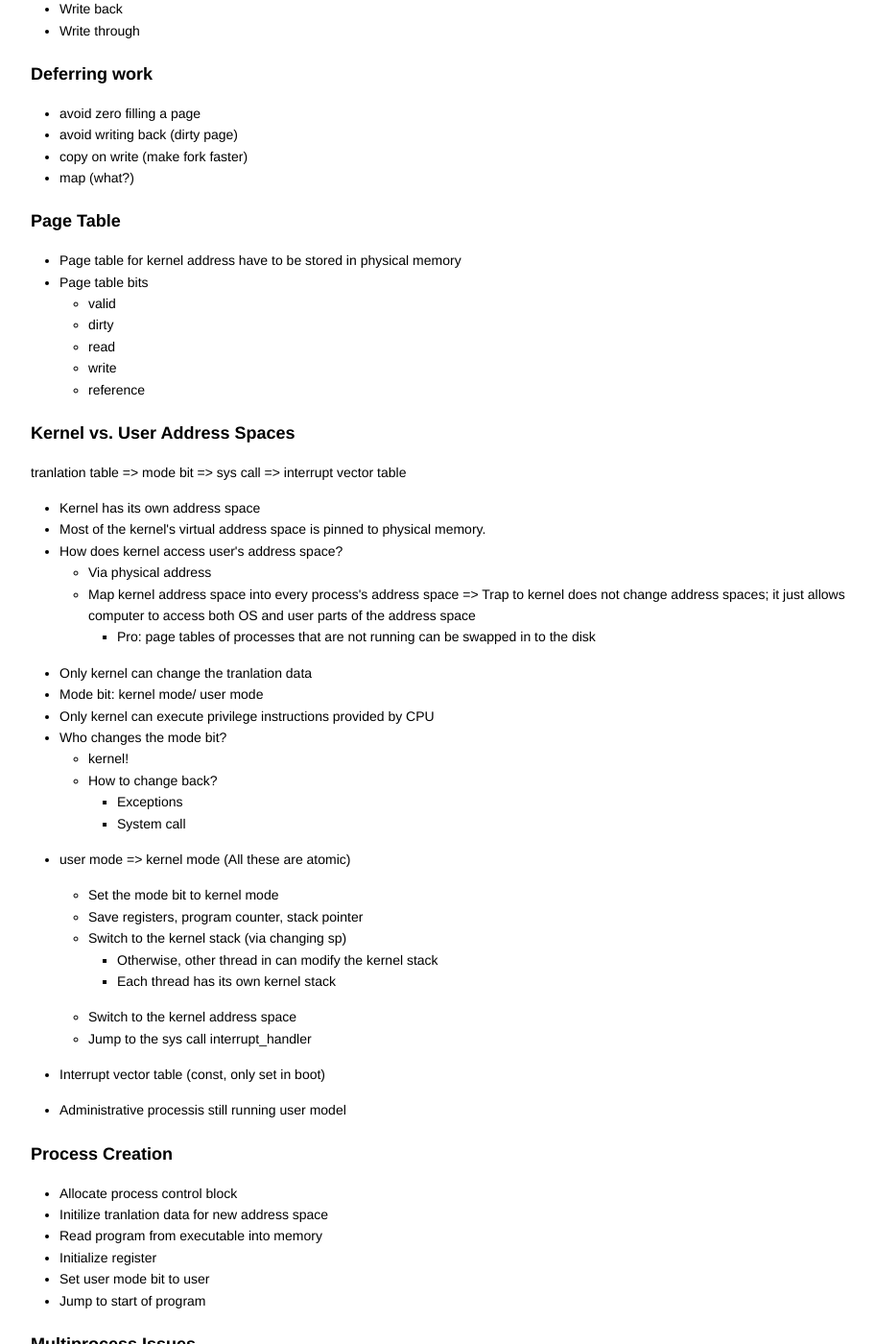
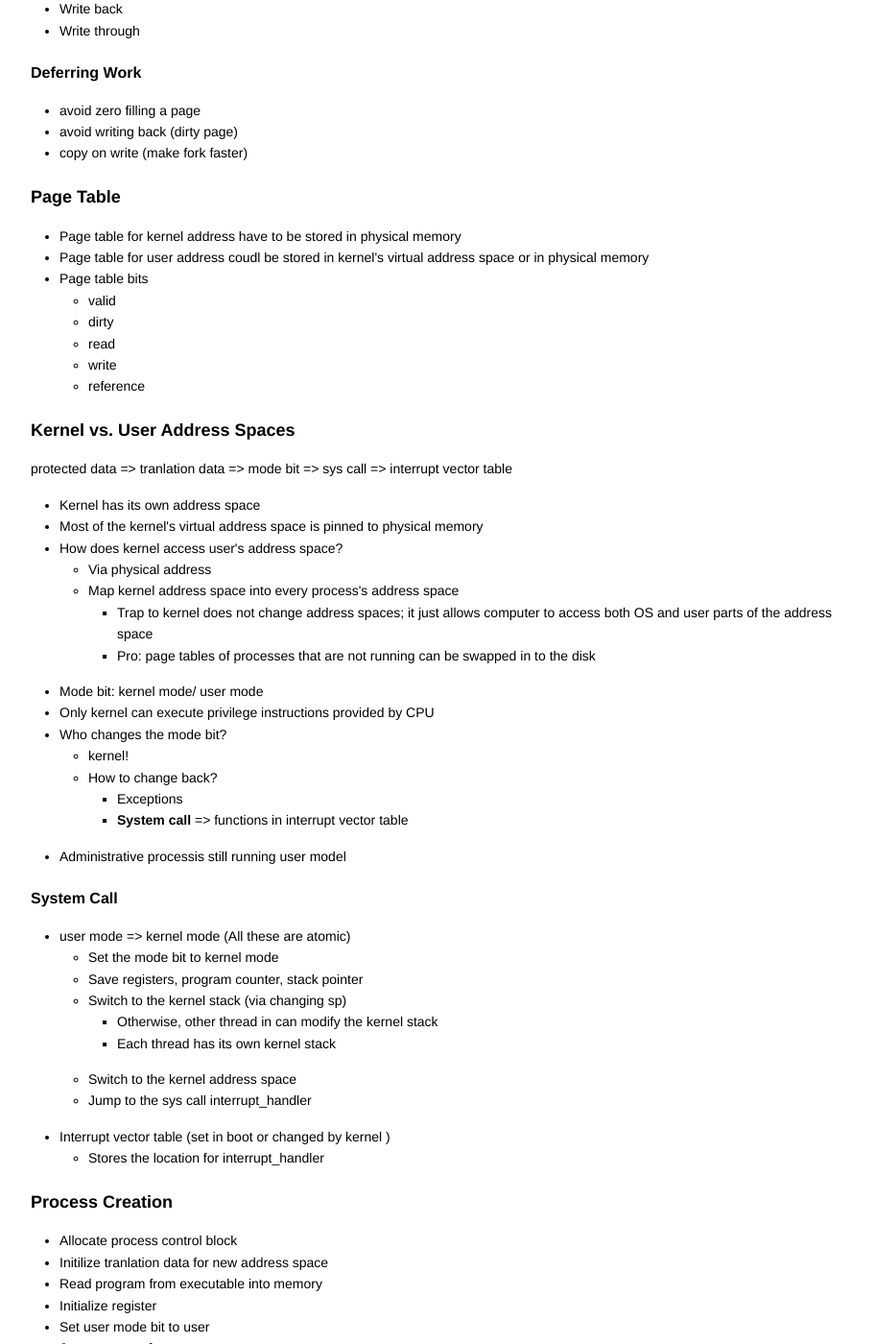
Before and after one commit to lichenhao1995/qinyeli.github.io, a Jekyll site: the page _posts/2016-04-23-eecs482_final_review.html, which Jekyll copies as it is, in a window 1280 px wide and 1400 px high, scrolled down 1469 px. Shown: the whole window at 96% size, without its empty margins (181-1093 px from the left). Built offline with Jekyll 4.4.1, drawn with Linux system fonts in a browser that asks for light colours; formulas are drawn with MathJax 3; some of the changed lines change nothing that is shown; some of the changed text lies outside the part shown.

Commit message:
Updated eecs482 final note system call

```diff
--- a/_posts/2016-04-23-eecs482_final_review.html
+++ b/_posts/2016-04-23-eecs482_final_review.html
@@ -455,7 +455,7 @@ pre[class*="language-"] {
 <li>Protection/Controlled Sharing (Swap file/ Regular file backed mem)</li>
 </ol>
 
-<h3 id="toc_2">Address translation (by MMU)</h3>
+<h3 id="toc_2">Address Translation (by MMU)</h3>
 
 <ul>
 <li>Static translation: tranlate addresses before execution</li>
@@ -498,7 +498,7 @@ pre[class*="language-"] {
 <li>Large page size =&gt; internal fragmentation</li>
 </ul>
 
-<h4 id="toc_6">Multi-level paging (slower, more flexible)</h4>
+<h4 id="toc_6">Multi-level Paging (slower, more flexible)</h4>
 
 <ul>
 <li>Take less space becuase of allocation on need</li>
@@ -508,7 +508,7 @@ pre[class*="language-"] {
 
 <h3 id="toc_7">Caching</h3>
 
-<h4 id="toc_8">Tranlation lookaside buffer (TLB)</h4>
+<h4 id="toc_8">Tranlation Lookaside Buffer (TLB)</h4>
 
 <ul>
 <li>TLB caches PTEs</li>
@@ -532,19 +532,19 @@ pre[class*="language-"] {
 <li>Write through</li>
 </ul>
 
-<h3 id="toc_11">Deferring work</h3>
+<h4 id="toc_11">Deferring Work</h4>
 
 <ul>
 <li>avoid zero filling a page</li>
 <li>avoid writing back (dirty page)</li>
 <li>copy on write (make fork faster)</li>
-<li>map (what?)</li>
 </ul>
 
 <h3 id="toc_12">Page Table</h3>
 
 <ul>
 <li>Page table for kernel address have to be stored in physical memory</li>
+<li>Page table for user address coudl be stored in kernel&#39;s virtual address space or in physical memory</li>
 <li>Page table bits
 
 <ul>
@@ -558,23 +558,22 @@ pre[class*="language-"] {
 
 <h3 id="toc_13">Kernel vs. User Address Spaces</h3>
 
-<p>tranlation table =&gt; mode bit =&gt; sys call =&gt; interrupt vector table</p>
+<p>protected data =&gt; tranlation data =&gt; mode bit =&gt; sys call =&gt; interrupt vector table</p>
 
 <ul>
 <li>Kernel has its own address space</li>
-<li>Most of the kernel&#39;s virtual address space is pinned to physical memory.</li>
+<li>Most of the kernel&#39;s virtual address space is pinned to physical memory</li>
 <li>How does kernel access user&#39;s address space?
 
 <ul>
 <li>Via physical address</li>
 <li>Map kernel address space into every process&#39;s address space
-=&gt; Trap to kernel does not change address spaces; it just allows computer to access both OS and user parts of the address space
 
 <ul>
+<li>Trap to kernel does not change address spaces; it just allows computer to access both OS and user parts of the address space</li>
 <li>Pro: page tables of processes that are not running can be swapped in to the disk</li>
 </ul></li>
 </ul></li>
-<li>Only kernel can change the tranlation data</li>
 <li>Mode bit: kernel mode/ user mode</li>
 <li>Only kernel can execute privilege instructions provided by CPU</li>
 <li>Who changes the mode bit?
@@ -585,10 +584,16 @@ pre[class*="language-"] {
 
 <ul>
 <li>Exceptions</li>
-<li>System call</li>
+<li><strong>System call</strong> =&gt; functions in interrupt vector table</li>
 </ul></li>
 </ul></li>
-<li><p>user mode =&gt; kernel mode (All these are atomic)</p>
+<li>Administrative processis still running user model</li>
+</ul>
+
+<h4 id="toc_14">System Call</h4>
+
+<ul>
+<li>user mode =&gt; kernel mode (All these are atomic)
 
 <ul>
 <li>Set the mode bit to kernel mode</li>
@@ -602,11 +607,14 @@ pre[class*="language-"] {
 <li>Switch to the kernel address space</li>
 <li>Jump to the sys call interrupt_handler</li>
 </ul></li>
-<li><p>Interrupt vector table (const, only set in boot)</p></li>
-<li><p>Administrative processis still running user model</p></li>
+<li>Interrupt vector table (set in boot or changed by kernel )
+
+<ul>
+<li>Stores the location for interrupt_handler</li>
+</ul></li>
 </ul>
 
-<h3 id="toc_14">Process Creation</h3>
+<h3 id="toc_15">Process Creation</h3>
 
 <ul>
 <li>Allocate process control block</li>
@@ -617,7 +625,7 @@ pre[class*="language-"] {
 <li>Jump to start of program</li>
 </ul>
 
-<h3 id="toc_15">Multiprocess Issues</h3>
+<h3 id="toc_16">Multiprocess Issues</h3>
 
 <ul>
 <li>Global vs. Local Replacement</li>
@@ -630,16 +638,16 @@ pre[class*="language-"] {
 </ul></li>
 </ul>
 
-<h4 id="toc_16">Process Creation</h4>
+<h4 id="toc_17">Process Creation</h4>
 
 <ol>
 <li>fork()</li>
 <li>exec(): replace new process&#39;s data address space with data from program executable</li>
 </ol>
 
-<h2 id="toc_17">I/O and File Systems</h2>
+<h2 id="toc_18">I/O and File Systems</h2>
 
-<h3 id="toc_18">Disk I/O</h3>
+<h3 id="toc_19">Disk I/O</h3>
 
 <p>Abstraction provided by OS:</p>
 
@@ -692,7 +700,7 @@ pre[class*="language-"] {
 <li>No overwrite =&gt; page program operation, erase operation before rewrite</li>
 </ul>
 
-<h3 id="toc_19">File Systems</h3>
+<h3 id="toc_20">File Systems</h3>
 
 <ul>
 <li>File system is a persistent data structure</li>
@@ -708,7 +716,7 @@ pre[class*="language-"] {
 <li>Most files are small, but most bytes are in the large files</li>
 </ul>
 
-<h4 id="toc_20">How to find files? How to organize files?</h4>
+<h4 id="toc_21">How to find files? How to organize files?</h4>
 
 <ul>
 <li>File header (inode) that stores
@@ -721,7 +729,7 @@ pre[class*="language-"] {
 </ul></li>
 </ul>
 
-<h5 id="toc_21">Contiguous allocation (corresponds to base and bound)</h5>
+<h5 id="toc_22">Contiguous allocation (corresponds to base and bound)</h5>
 
 <ul>
 <li>An array of blocks</li>
@@ -731,7 +739,7 @@ pre[class*="language-"] {
 <li>External fragmentation</li>
 </ul>
 
-<h5 id="toc_22">Indexed files (corresponds to paging)</h5>
+<h5 id="toc_23">Indexed files (corresponds to paging)</h5>
 
 <ul>
 <li>An array of block pointers</li>
@@ -739,7 +747,7 @@ pre[class*="language-"] {
 <li>Potentially slow sequencial access</li>
 </ul>
 
-<h6 id="toc_23">Multi-level indexed files</h6>
+<h6 id="toc_24">Multi-level indexed files</h6>
 
 <ul>
 <li>A tree of block pointers</li>
@@ -747,7 +755,7 @@ pre[class*="language-"] {
 <li>Potentially more accesses to read a file block =&gt; unbalanced tree</li>
 </ul>
 
-<h4 id="toc_24">File Caching</h4>
+<h4 id="toc_25">File Caching</h4>
 
 <ul>
 <li>Virtual memory starts from memory and adds disk for larger capacity</li>
@@ -766,7 +774,7 @@ pre[class*="language-"] {
 </ul></li>
 </ul>
 
-<h4 id="toc_25">Reliability &amp; Durability</h4>
+<h4 id="toc_26">Reliability &amp; Durability</h4>
 
 <ul>
 <li>Ordering</li>
@@ -778,7 +786,7 @@ pre[class*="language-"] {
 </ul></li>
 </ul>
 
-<h5 id="toc_26">Shadowing (enable time machine)</h5>
+<h5 id="toc_27">Shadowing (enable time machine)</h5>
 
 <ol>
 <li>Update the shadow</li>
@@ -786,14 +794,14 @@ pre[class*="language-"] {
 <li>Update the new shadow</li>
 </ol>
 
-<h6 id="toc_27">Shadow Paging</h6>
+<h6 id="toc_28">Shadow Paging</h6>
 
 <ul>
 <li>Based on the observation that file system is a tree</li>
 <li>Only shadow nodes that are related to the transaction</li>
 </ul>
 
-<h5 id="toc_28">Logging</h5>
+<h5 id="toc_29">Logging</h5>
 
 <ol>
 <li>Write modifications to log, (which is stored in the disk)</li>
@@ -806,7 +814,7 @@ pre[class*="language-"] {
 <li>If only logging metadata, called journalling</li>
 </ul>
 
-<h5 id="toc_29">Log-structrued File System (LFS)</h5>
+<h5 id="toc_30">Log-structrued File System (LFS)</h5>
 
 <ul>
 <li>Optimize file system for writes (sequential)</li>
@@ -818,11 +826,11 @@ pre[class*="language-"] {
 
 <p>Problem: external fragmentation =&gt; log cleaner</p>
 
-<h2 id="toc_30">Networking and Distributed System</h2>
+<h2 id="toc_31">Networking and Distributed System</h2>
 
-<h3 id="toc_31">Networking</h3>
+<h3 id="toc_32">Networking</h3>
 
-<h4 id="toc_32">Socket</h4>
+<h4 id="toc_33">Socket</h4>
 
 <p>app -&gt; socket -&gt; NIC(network interface card) -&gt; NIC -&gt; socket -&gt; app</p>
 
@@ -831,7 +839,7 @@ pre[class*="language-"] {
 <li>bounded consumer-producer buffer</li>
 </ul>
 
-<h4 id="toc_33">IP (Internet Protocol)</h4>
+<h4 id="toc_34">IP (Internet Protocol)</h4>
 
 <ul>
 <li>UDP: message-oriented protocol, send data in chuncks (message bound visible), unreliable, fast (e.g. for live vedio streaming)</li>
@@ -861,7 +869,7 @@ pre[class*="language-"] {
 </ul></li>
 </ul>
 
-<h3 id="toc_34">Distributed System</h3>
+<h3 id="toc_35">Distributed System</h3>
 
 <p>Why do we want distributed System?</p>
 
@@ -944,7 +952,7 @@ void product_stub() {
     send(sock, &amp;status, sizeof(status));
 }</code></pre></div>
 
-<h4 id="toc_35">Ordering of distributed system</h4>
+<h4 id="toc_36">Ordering of distributed system</h4>
 
 <ul>
 <li>To synchronize in distributed system, we use message to communicate rather than shared memory.</li>
@@ -967,9 +975,9 @@ void product_stub() {
 <li>Each receive event set the local clock <code>Cj = max{Cj + 1, Ci + 1}</code></li>
 </ol>
 
-<h4 id="toc_36">Distributed File System</h4>
+<h4 id="toc_37">Distributed File System</h4>
 
-<h5 id="toc_37">Client side caching</h5>
+<h5 id="toc_38">Client side caching</h5>
 
 <ul>
 <li>Put more work to the client</li>
@@ -986,7 +994,7 @@ void product_stub() {
 </ul></li>
 </ul>
 
-<h5 id="toc_38">Partition of work among multiple server</h5>
+<h5 id="toc_39">Partition of work among multiple server</h5>
 
 <ul>
 <li>Distribute volumes (subtrees of file system) over multiple server (usually with administrative boundary)</li>
@@ -1000,7 +1008,7 @@ void product_stub() {
 <li>But they do not solve the hotspot problem</li>
 </ul>
 
-<h5 id="toc_39">Replication (for fault tolerance)</h5>
+<h5 id="toc_40">Replication (for fault tolerance)</h5>
 
 <ul>
 <li>Client, Primary, Backup</li>
@@ -1009,9 +1017,9 @@ void product_stub() {
 <li>Can also balance load on read requests</li>
 </ul>
 
-<h4 id="toc_40">Fault Tolerance</h4>
+<h4 id="toc_41">Fault Tolerance</h4>
 
-<h5 id="toc_41">Fail-stop failure</h5>
+<h5 id="toc_42">Fail-stop failure</h5>
 
 <ol>
 <li>On failure, a node stops running</li>
@@ -1023,7 +1031,7 @@ void product_stub() {
 <li>Require f+1 nodes to tolerate f failures</li>
 </ul>
 
-<h5 id="toc_42">Crash failure</h5>
+<h5 id="toc_43">Crash failure</h5>
 
 <ol>
 <li>On failure, a node stops running</li>
@@ -1035,7 +1043,7 @@ void product_stub() {
 <li>Require 2f+1 nodes to tolerate f failures</li>
 </ul>
 
-<h5 id="toc_43">Byzantine failure</h5>
+<h5 id="toc_44">Byzantine failure</h5>
 
 <ul>
 <li>Safety: if agree, agree on the same value</li>
@@ -1052,7 +1060,7 @@ void product_stub() {
 <li><p>Failures have to be independent =&gt; expensive</p></li>
 </ul>
 
-<h5 id="toc_44">Replicated State Machine</h5>
+<h5 id="toc_45">Replicated State Machine</h5>
 
 <ul>
 <li>Same starting state</li>
```
